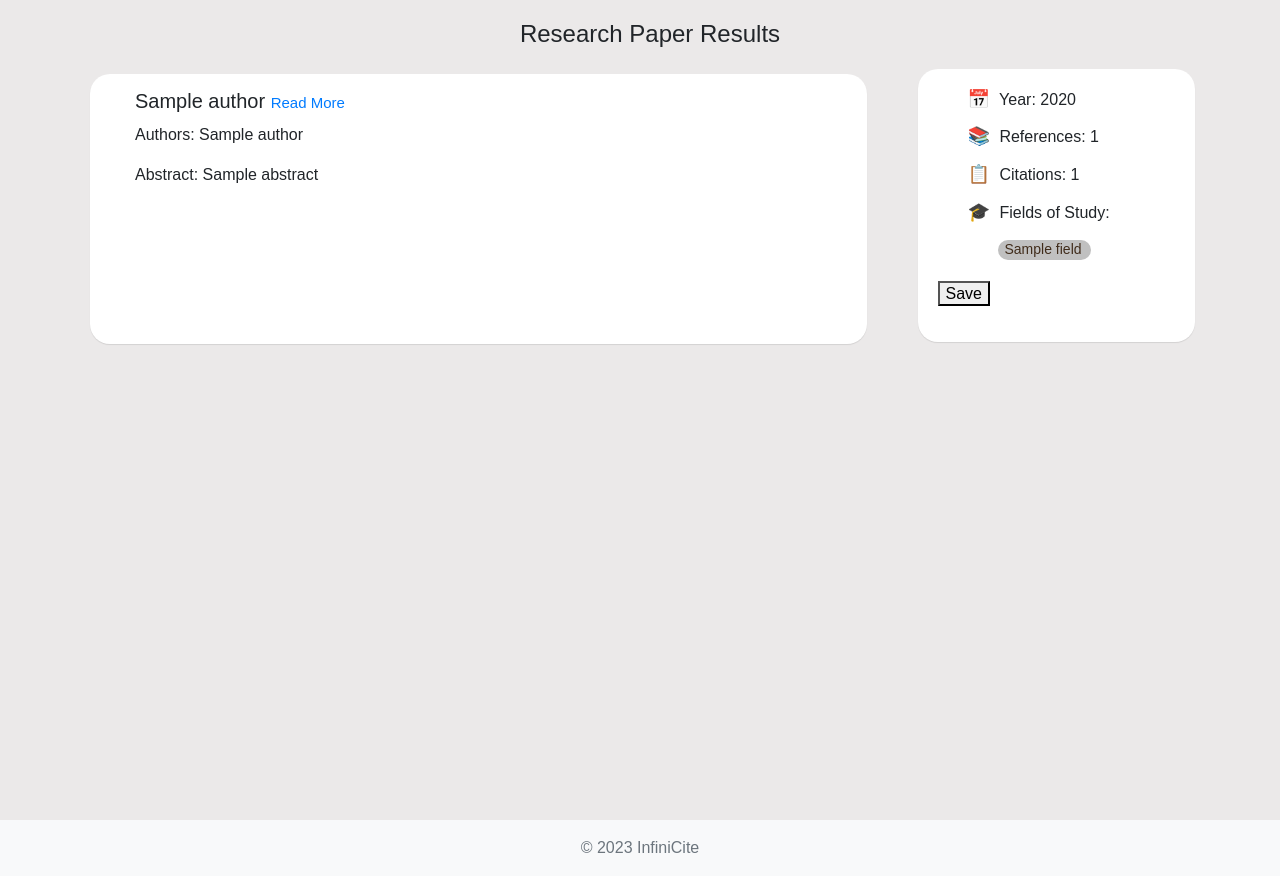
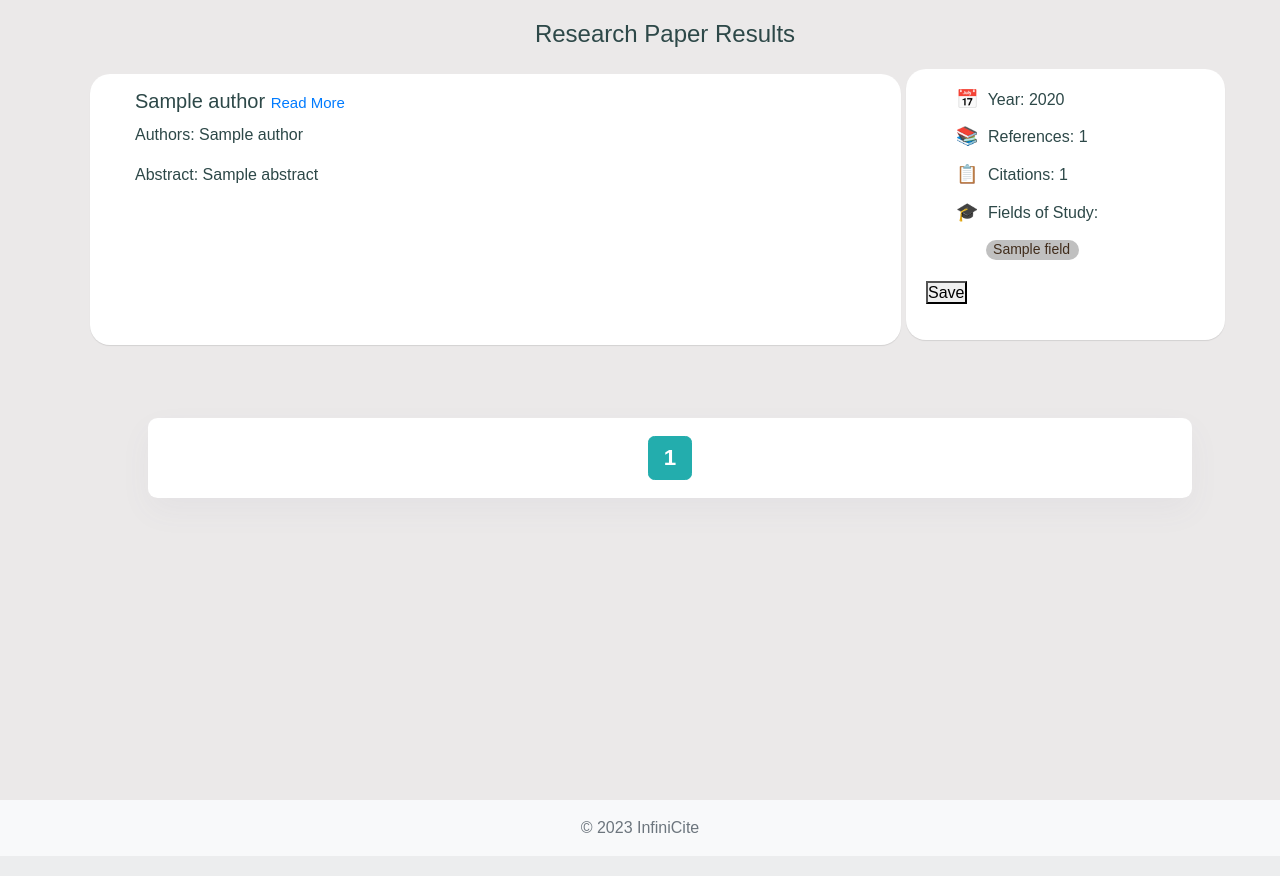
Before and after one commit to Wang-Zhongwei/infiniCite, a Django app: template paper/templates/paper/paper_results.html in a window 1280 px wide. Shown: the part 56-932 px from the top of the page. After the commit the page ends 889 px from the top, so only its background shows below. Run offline with Django 4.2, Linux system fonts and the light colour scheme; the template is opened without the code that fills it: most values are stand-ins (such as "Sample title", 1, 10 or a date in 2020); data that the repository does not hold is empty; some libraries are stand-ins or nearby versions.

Commit message:
pagination raw

```diff
--- a/paper/static/paper/css/style_resultPage.css
+++ b/paper/static/paper/css/style_resultPage.css
@@ -102,3 +102,122 @@ h1 {
   margin-bottom: 5px;
   background-color: #8aabe5;
 }
+
+:root {
+  --primary: #23adad;
+  --greyLight: #23adade1;
+  --greyLight-2: #cbe0dd;
+  --greyDark: #2d4848;
+}
+
+*,
+*::before,
+*::after {
+  margin: 0;
+  padding: 0;
+  box-sizing: inherit;
+}
+
+
+.container {
+  min-height: 0;
+  display: flex;
+  flex-direction: column;
+  color: var(--greyDark);
+}
+
+
+
+.items-list {
+  max-width: 90vw;
+  margin: 2rem;
+  display: grid;
+  grid-template-columns: repeat(5, 1fr);
+  grid-gap: 3rem;
+  justify-content: center;
+  align-content: center;
+}
+@media only screen and (max-width: 600px) {
+  .items-list {
+    grid-template-columns: repeat(2, 1fr);
+  }
+}
+
+.item {
+  width: 10rem;
+  height: 10rem;
+  display: flex;
+  flex-direction: column;
+  align-items: center;
+  justify-content: center;
+  color: var(--greyDark);
+  cursor: pointer;
+}
+.item span {
+  background: #ffffff;
+  box-shadow: 0 0.8rem 2rem rgba(90, 97, 129, 0.05);
+  border-radius: 0.6rem;
+  padding: 2rem;
+  font-size: 3rem;
+  transition: all 0.3s ease;
+}
+.item:hover span {
+  transform: scale(1.2);
+  color: var(--primary);
+}
+.item p {
+  font-size: 1.2rem;
+  margin-top: 1rem;
+  color: var(--greyLight);
+}
+
+.page {
+  display: flex;
+  justify-content: center;
+  align-items: center;
+  height: 5rem;
+  margin: 3rem;
+  border-radius: 0.6rem;
+  background: #ffffff;
+  box-shadow: 0 0.8rem 2rem rgba(90, 97, 129, 0.05);
+}
+.page__numbers, .page__btn, .page__dots {
+  display: flex;
+  justify-content: center;
+  align-items: center;
+  margin: 0.8rem;
+  font-size: 1.4rem;
+  cursor: pointer;
+}
+.page__dots {
+  width: 2.6rem;
+  height: 2.6rem;
+  color: var(--greyLight);
+  cursor: initial;
+}
+.page__numbers {
+  width: 2.6rem;
+  height: 2.6rem;
+  border-radius: 0.4rem;
+}
+.page__numbers:hover {
+  color: var(--primary);
+}
+.page__numbers.active {
+  color: #ffffff;
+  background: var(--primary);
+  font-weight: 600;
+  border: 1px solid var(--primary);
+}
+.page__btn {
+  color: var(--greyLight);
+  pointer-events: none;
+}
+
+.page__btn.active {
+  color: var(--greyDark);
+  pointer-events: initial;
+}
+.page__btn.active:hover {
+  color: var(--primary);
+}
--- a/paper/templates/paper/author_results.html
+++ b/paper/templates/paper/author_results.html
@@ -33,4 +33,9 @@ Author Results
   </tr>
   {% endfor %}
 </table>
+
+{% block pagination %}
+{% include 'paper/pagination.html' with page=page query=query total_page=total_page searchPaper=searchPaper%}
 {% endblock %}
+
+{% endblock %}
--- /dev/null
+++ b/paper/templates/paper/pagination.html
@@ -0,0 +1,21 @@
+<div id="app" class="container">
+  <ul class="page">
+    {% if page > 1 %}
+      <a href="?query={{ query }}&page=1&searchPaper={{searchPaper}}">&laquo;</a>
+      <a href="?query={{ query }}&page={{ page|add:"-1" }}&searchPaper={{searchPaper}}">previous</a>
+    {% endif %}
+
+    {% for page_num in pages_to_show %}
+      {% if page_num == page %}
+        <li class="page__numbers active">{{ page_num }}</li>
+      {% else %}
+        <li class="page__numbers"><a href="?query={{ query }}&page={{ page_num }}&searchPaper={{searchPaper}}">{{ page_num }}</a></li>
+      {% endif %}
+    {% endfor %}
+
+    {% if page < total_pages %}
+      <a href="?query={{ query }}&page={{ page|add:"1" }}&searchPaper={{searchPaper}}">next</a>
+      <a href="?query={{ query }}&page={{ total_pages }}&searchPaper={{searchPaper}}">&raquo;</a>
+    {% endif %}
+  </ul>
+</div>
--- a/paper/templates/paper/paper_results.html
+++ b/paper/templates/paper/paper_results.html
@@ -7,7 +7,7 @@
 
 {% block heading %}
 Research Paper Results
-{% endblock%}
+{% endblock %}
 
 {% block content %}
 {% for paper in papers.data %}
@@ -71,6 +71,14 @@ Research Paper Results
 {% empty %}
 <p>No papers found.</p>
 {% endfor %}
+
+
+{% block pagination %}
+{% include "paper/pagination.html" %}
+{% endblock %}
+
+
+
 <script>
   window.onload = function () {
     var colorMap = {
@@ -139,4 +147,5 @@ Research Paper Results
 
 
 </script>
+
 {% endblock %}
```
Also changed, not shown: paper/views.py (+21 -3 lines).
